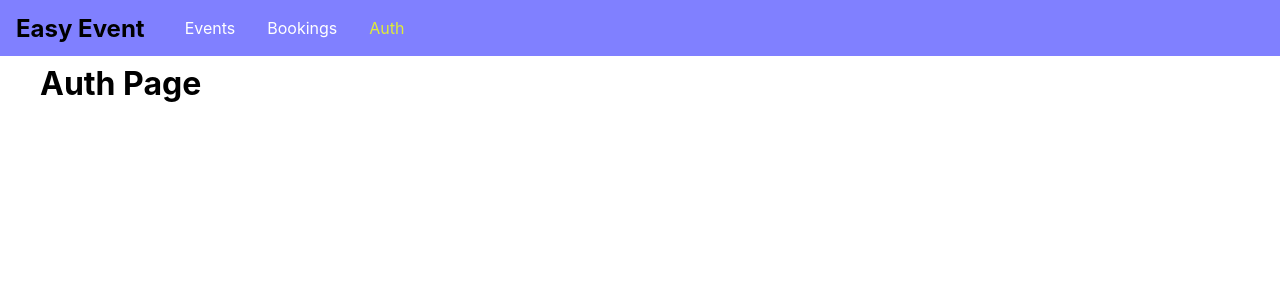
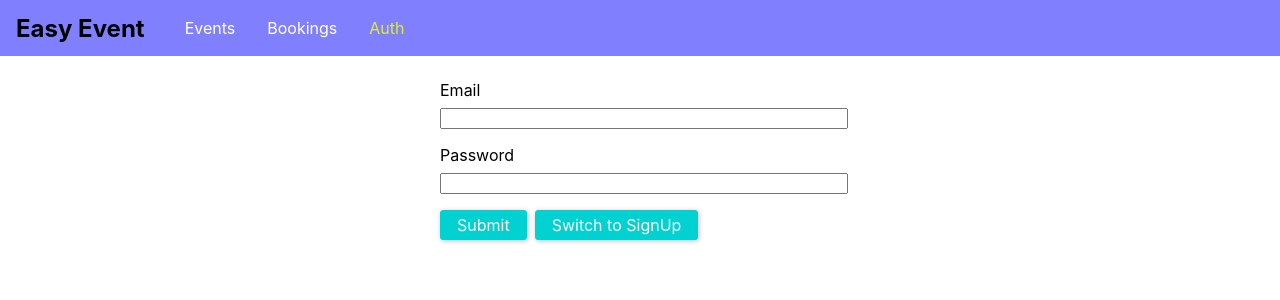
Before and after one commit to HuangStanley050/mini_graphql_client, a React (Create React App) app: page /auth in a window 1280 px wide. Shown: the top 300 px of the page. Built offline with nearby package versions, Linux system fonts and the light colour scheme.

Commit message:
auth component done

```diff
--- a/package.json
+++ b/package.json
@@ -3,6 +3,7 @@
   "version": "0.1.0",
   "private": true,
   "dependencies": {
+    "axios": "^0.18.0",
     "react": "^16.7.0",
     "react-dom": "^16.7.0",
     "react-redux": "^6.0.0",
--- /dev/null
+++ b/src/components/auth.css
@@ -0,0 +1,38 @@
+.auth-form {
+    width: 25rem;
+    max-width: 80%;
+    margin: 5rem auto;
+}
+
+.form-control label,
+.form-control input {
+    display: block;
+    width: 100%;
+
+}
+
+.form-control label {
+    margin-bottom: 0.5rem;
+}
+
+.form-control {
+    margin-bottom: 1rem;
+}
+
+.form-action button {
+    font: inherit;
+    color: white;
+    background: #01d1d1;
+    cursor: pointer;
+    border: 1px solid #01d1d1;
+    margin-right: 0.5rem;
+    border-radius: 3px;
+    padding: 0.25rem 1rem;
+    box-shadow: 1px 1px 5px rgba(0, 0, 0, 0.26);
+}
+
+.form-action button:hover,
+.form-action button:active {
+    background: red;
+    border-color: black;
+}
--- a/src/components/auth.js
+++ b/src/components/auth.js
@@ -1,8 +1,47 @@
 import React, { Component } from "react";
-
+import axios from "axios";
+import "./auth.css";
 class AuthPage extends Component {
+  state = {
+    email: "",
+    password: ""
+  };
+  handleInput = e => {
+    this.setState({ [e.target.name]: e.target.value });
+  };
+  handleSubmit = e => {
+    e.preventDefault();
+    console.log(this.state);
+  };
   render() {
-    return <h1>Auth Page</h1>;
+    return (
+      <form className="auth-form" onSubmit={this.handleSubmit}>
+        <div className="form-control">
+          <label htmlFor="email">Email</label>
+          <input
+            onChange={this.handleInput}
+            value={this.state.email}
+            type="email"
+            id="email"
+            name="email"
+          />
+        </div>
+        <div className="form-control">
+          <label htmlFor="password">Password</label>
+          <input
+            onChange={this.handleInput}
+            value={this.state.password}
+            type="password"
+            id="password"
+            name="password"
+          />
+        </div>
+        <div className="form-action">
+          <button type="submit">Submit</button>
+          <button type="button">Switch to SignUp</button>
+        </div>
+      </form>
+    );
   }
 }
 
```
Also changed, not shown: 1 other file (tests, documents, lock files or other folders).
